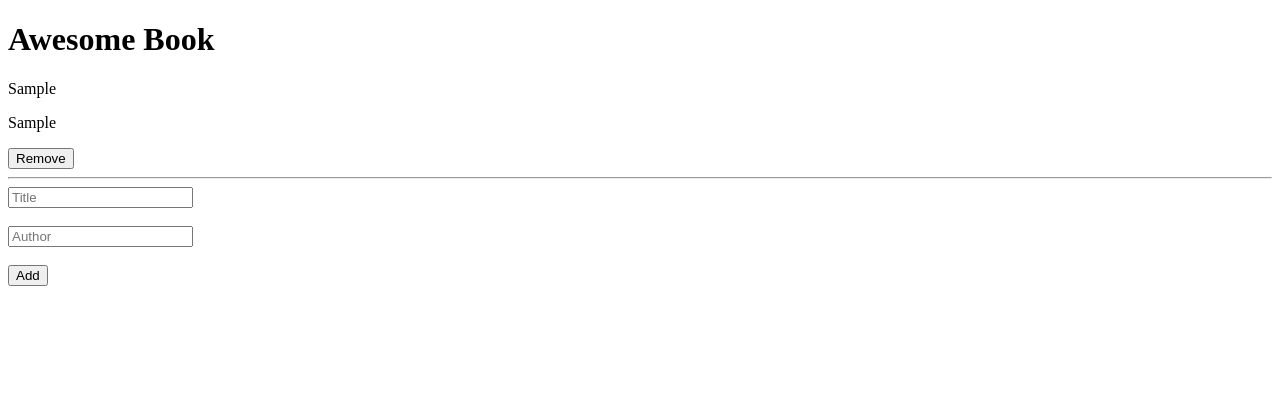
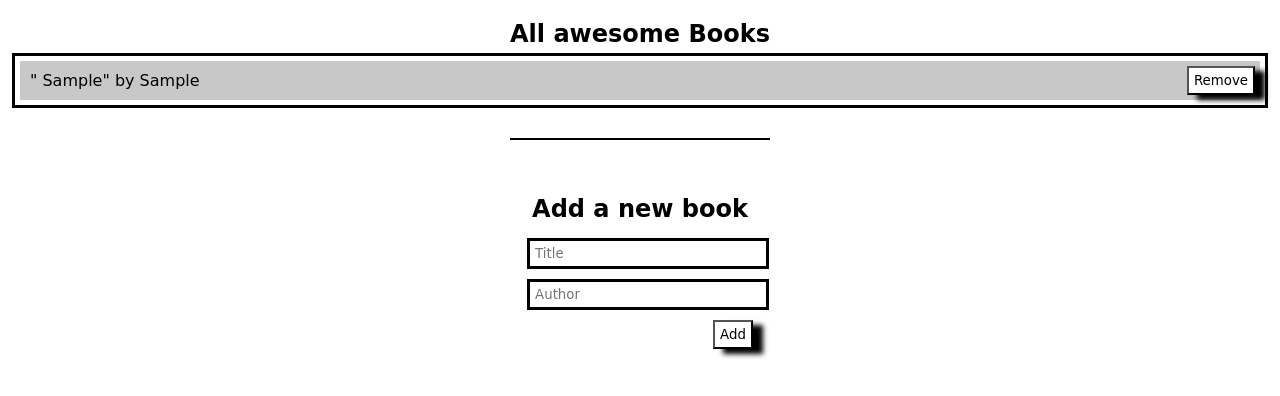
Before and after one commit to Khaled-Alaa-1/Awsome-Book, a website with bundled scripts: page index.html in a window 1280 px wide. Both pictures are taken after typing "Sample", "Sample" into the empty fields and a click on the button "Add". Built offline with nearby package versions, Linux system fonts and the light colour scheme.

Commit message:
Make changes and add some style

```diff
--- a/index.html
+++ b/index.html
@@ -10,19 +10,28 @@
 </head>
 
 <body>
-  <h1>Awesome Book</h1>
-  <div class="container">
-    <!-- Awsome Books are added here -->
+  <section>
+    <h2>All awesome Books</h2>
+    <div class="book-list">
+      <!-- Awesome Books are added here -->
     </div>
 
+    <hr class="black-line">
+
     <form id="form">
+
+      <div class="inputs">
+        <h2 class="newBook-title">Add a new book</h2>
         <input class="title" type="text" placeholder="Title" required>
-    <br><br>
         <input class="author" type="text" placeholder="Author" required>
-    <br><br>
         <button class="btn-add" type="submit">Add</button>
+      </div>
+
+
     </form>
-  <script src="index.js"></script>
+  </section>
+
+  <script src="index.js" type="module"></script>
 </body>
 
 </html>
--- a/index.js
+++ b/index.js
@@ -1,59 +1,55 @@
-const storeData = JSON.parse(localStorage.getItem('Added Books')) || [];
-function addBooks(books) {
-  return books.map((book, index) => `
-       <p>${book.title}</p>
-       <p>${book.author}</p>
+import Book from './list.js';
+
+class BookList {
+  constructor() {
+    this.storeData = JSON.parse(localStorage.getItem('Added Books')) || [];
+    this.container = document.querySelector('.book-list');
+    this.form = document.getElementById('form');
+    this.form.addEventListener('submit', this.addNewBook.bind(this));
+    this.container.addEventListener('click', this.removeBook.bind(this));
+    this.displayBooks();
+  }
+
+  addNewBook(event) {
+    event.preventDefault();
+    const title = document.querySelector('.title').value;
+    const author = document.querySelector('.author').value;
+    const newBook = new Book(title, author);
+    this.storeData.push(newBook);
+    this.updateData();
+    this.displayBooks();
+    this.form.reset();
+  }
+
+  removeBook(event) {
+    if (event.target.classList.contains('remove')) {
+      const { index } = event.target.dataset;
+      this.storeData.splice(index, 1);
+      this.updateData();
+      this.displayBooks();
+    }
+  }
+
+  addBookHtml() {
+    return this.storeData.map((book, index) => `
+      <div class="book-list-book">
+        <p>" ${book.title}"  by  ${book.author} </p>
         <button class="remove" data-index="${index}" type="button">Remove</button>
-       <hr>
+      </div>
     `).join('');
   }
 
-function displayBooks() {
-  const container = document.querySelector('.container');
+  displayBooks() {
     const div = document.createElement('div');
-  div.classList.add('book-list');
-  div.innerHTML = addBooks(storeData);
-  container.innerHTML = '';
-  container.appendChild(div);
+    div.innerHTML = this.addBookHtml();
+    this.container.innerHTML = '';
+    this.container.appendChild(div);
   }
 
-function updateData() {
-  localStorage.setItem('Added Books', JSON.stringify(storeData));
+  updateData() {
+    localStorage.setItem('Added Books', JSON.stringify(this.storeData));
+  }
 }
 
-function removeBook(index) {
-  storeData.splice(index, 1);
-  updateData();
-  displayBooks();
-}
-
-function addNewBook(title, author) {
-  const newBook = {
-    title,
-    author,
-  };
-
-  storeData.push(newBook);
-
-  updateData();
-  displayBooks();
-}
-
-const container = document.querySelector('.container');
-container.addEventListener('click', (event) => {
-  if (event.target.classList.contains('remove')) {
-    const { index } = event.target.dataset;
-    removeBook(index);
-  }
-});
-
-const form = document.getElementById('form');
-form.addEventListener('submit', (event) => {
-  event.preventDefault();
-  const title = document.querySelector('.title').value;
-  const author = document.querySelector('.author').value;
-  addNewBook(title, author);
-  form.reset();
-});
-
-displayBooks();
+const bookList = new BookList();
+bookList();
--- /dev/null
+++ b/list.js
@@ -0,0 +1,6 @@
+export default class Book {
+  constructor(title, author) {
+    this.title = title;
+    this.author = author;
+  }
+}
--- a/style.css
+++ b/style.css
@@ -1,4 +1,80 @@
+* {
+  margin: 0;
+  padding: 5px;
+  font-family: 'Comic Neue', cursive;
+}
+
+body {
+  margin: 0 auto;
+}
+
+section {
+  margin: 0 auto;
+  display: flex;
+  flex-direction: column;
+  justify-content: center;
+  align-items: center;
+}
+
 h1 {
-  display: block;
-  font-size: 2em;
+  width: 100%;
+  text-align: center;
 }
+
+.newBook-title {
+  align-self: center;
+}
+
+.book-list {
+  padding: 0;
+  border: 3px solid black;
+  width: 100%;
+}
+
+.book-list-book {
+  display: flex;
+  justify-content: space-between;
+  background-color: rgb(200, 200, 200);
+}
+
+.book-list-book:nth-child(even) {
+  background-color: white;
+}
+
+hr {
+  border: none;
+  border-top: 2px solid black;
+  margin: 10px 0;
+  width: 20%;
+}
+
+input {
+  width: 100%;
+  border: 3px solid black;
+}
+
+.inputs {
+  display: flex;
+  flex-direction: column;
+  justify-content: center;
+  gap: 10px;
+  margin-top: 10px;
+}
+
+button {
+  box-shadow: 10px 5px 5px black;
+  background-color: white;
+  align-self: flex-end;
+}
+
+form {
+  margin-top: 10px;
+  align-items: center;
+  display: flex;
+  flex-direction: column;
+  width: 70%;
+}
+
+.black-line {
+  margin-top: 30px;
+}
```
Lines whose indentation alone changed are shown as unchanged.
